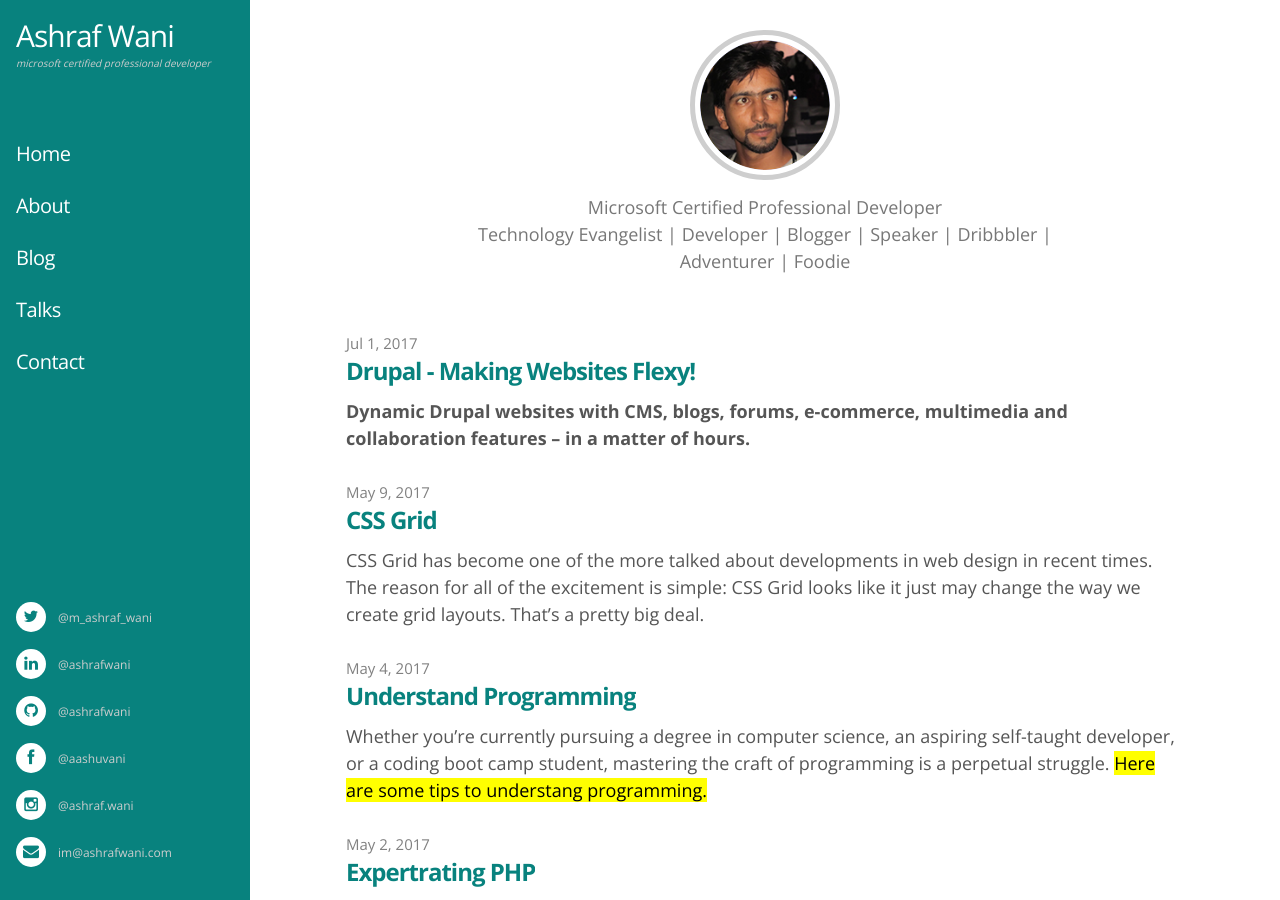
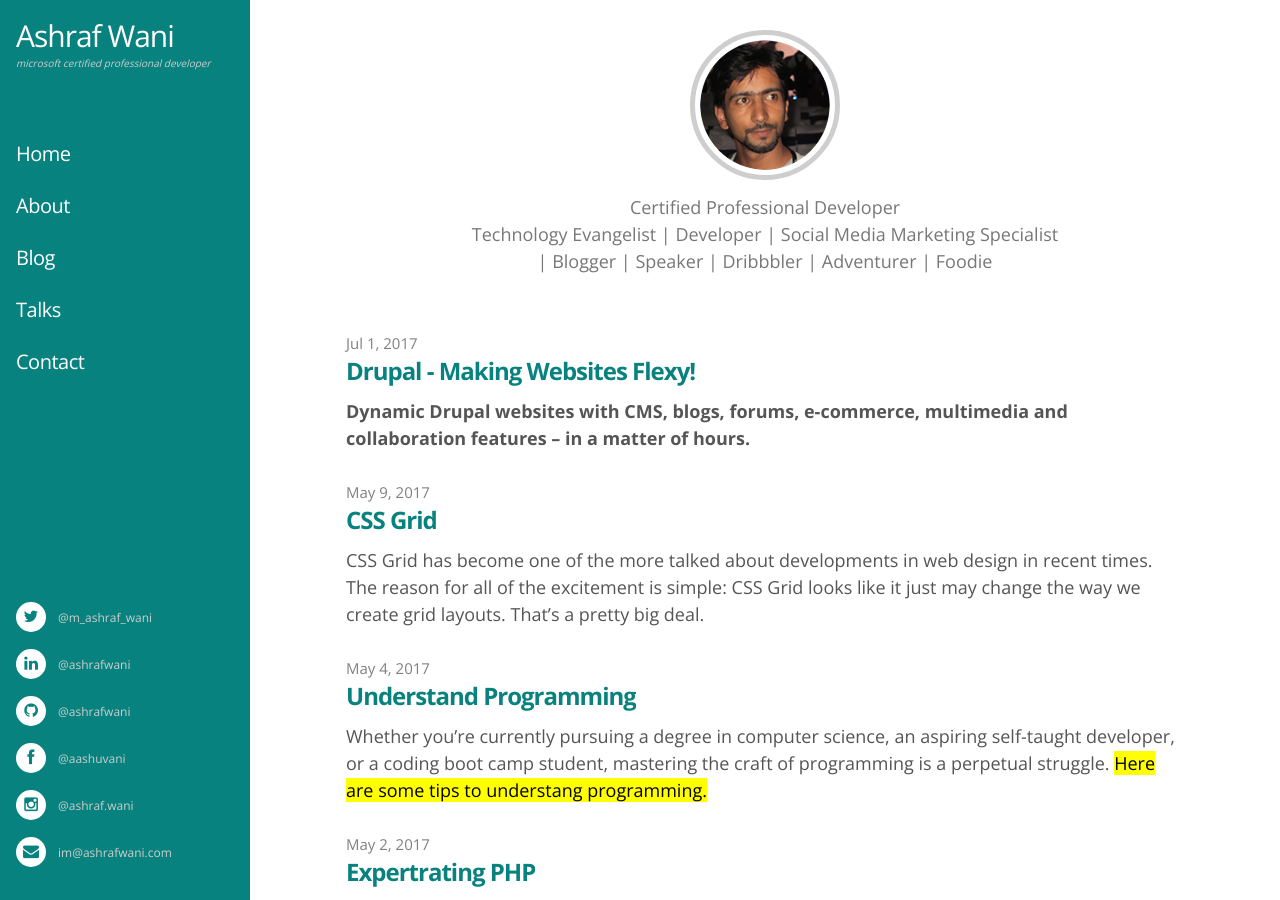
Before and after one commit to ashrafwani/ashrafwani.github.io, a Jekyll site: the page built from index.html, in a window 1280 px wide and 900 px high. Built offline with Jekyll 4.4.1, drawn with Linux system fonts in a browser that asks for light colours; nearby versions of some CDN libraries; some web fonts are replaced; a script that is not in the unit is left out; comment, search, counter and statistics services are not loaded.

Commit message:
Update index.html

```diff
--- a/index.html
+++ b/index.html
@@ -6,8 +6,8 @@
     <a href="/"><img class="ashraf-background" src="images/ashraf.png" alt="ashrafwani"/></a>
     <div class="teaser">
       <p>
-        Microsoft Certified Professional Developer<br>
-        Technology Evangelist | Developer | Blogger | Speaker | Dribbbler | Adventurer | Foodie
+        Certified Professional Developer<br>
+        Technology Evangelist | Developer | Social Media Marketing Specialist | Blogger | Speaker | Dribbbler | Adventurer | Foodie
       </p>
     </div>
   </div>
```
